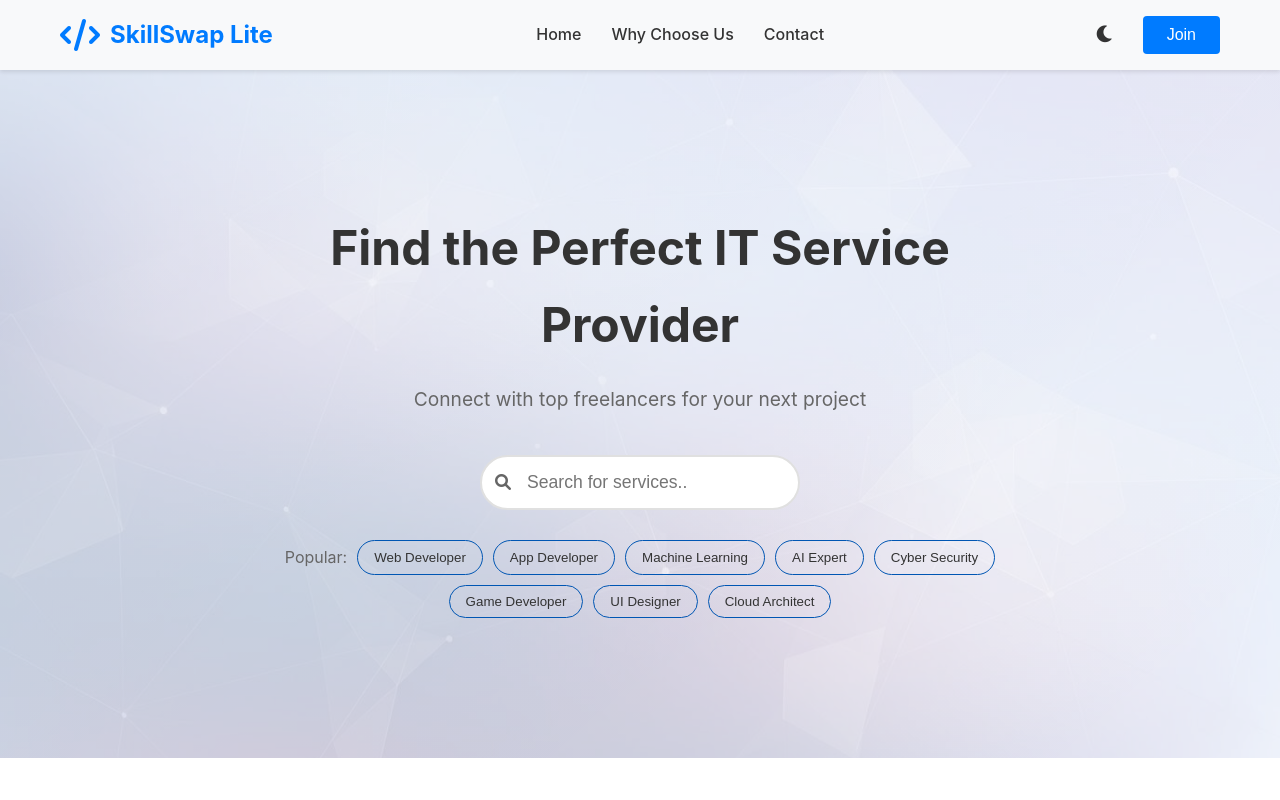
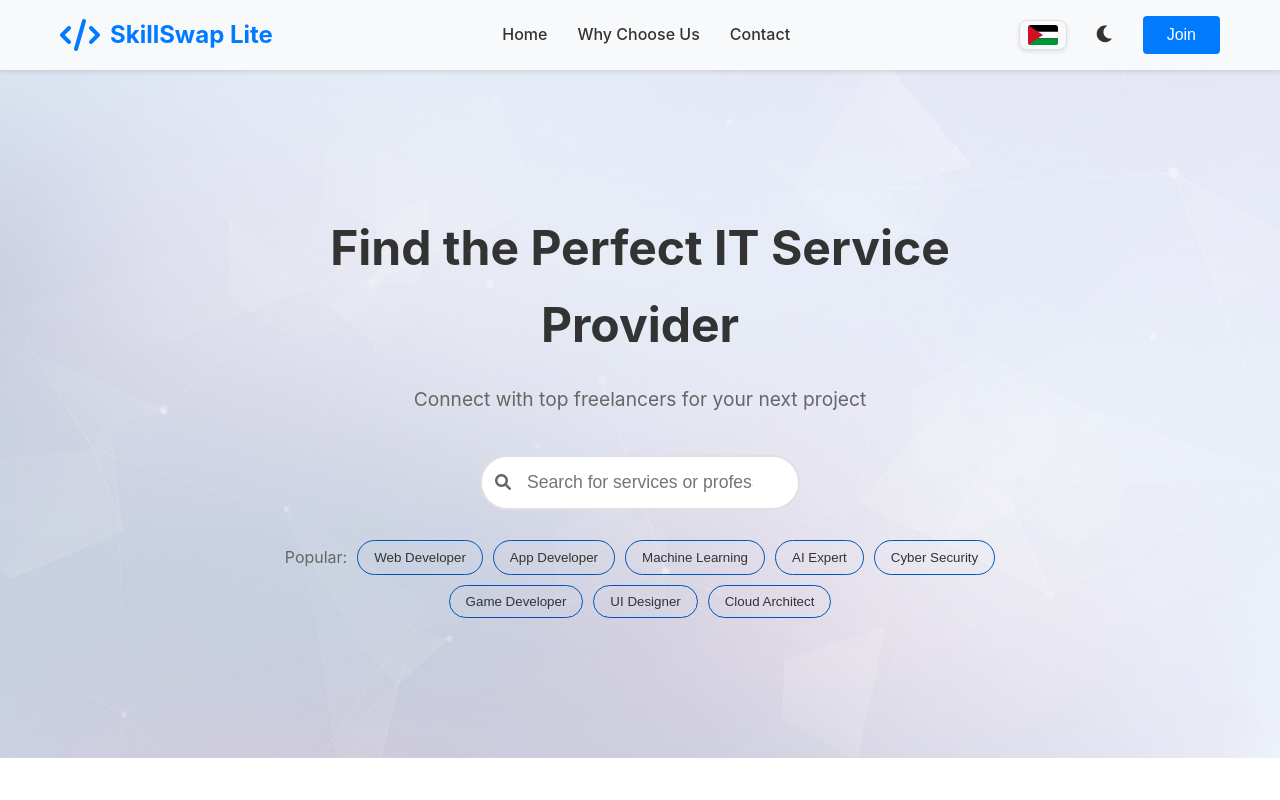
Before and after one commit to mehadee24/skillswap-lite, a website: page frontend/index.html in a window 1280 px wide. Shown: the top 800 px of the page. Drawn offline with Linux system fonts and the light colour scheme.

Commit message:
Palestine flag

```diff
--- a/frontend/css/styles.css
+++ b/frontend/css/styles.css
@@ -1740,3 +1740,144 @@ body {
 @keyframes spin {
     to { transform: rotate(360deg); }
 }
+
+
+/* ======================================== */
+/* Palestine Flag Styling */
+/* ======================================== */
+
+/* Palestine Flag Link */
+.palestine-flag-link {
+    text-decoration: none;
+    display: flex;
+    align-items: center;
+    transition: all 0.3s ease;
+    position: relative;
+}
+
+.palestine-flag-link:hover {
+    opacity: 0.9;
+}
+
+.palestine-flag-link:hover .palestine-flag {
+    transform: translateY(-2px);
+    box-shadow: 0 4px 12px var(--shadow-color);
+    border-color: var(--accent-color);
+}
+
+/* Palestine Flag Styling */
+.palestine-flag {
+    display: flex;
+    align-items: center;
+    justify-content: center;
+    cursor: pointer;
+    transition: all 0.3s ease;
+    border-radius: 8px;
+    padding: 4px 8px;
+    background: var(--bg-secondary);
+    border: 1px solid var(--border-color);
+    box-shadow: 0 2px 4px var(--shadow-color);
+}
+
+.palestine-flag svg {
+    width: 30px;
+    height: 20px;
+    border-radius: 3px;
+    transition: transform 0.3s ease;
+}
+
+.palestine-flag-link:hover .palestine-flag svg {
+    transform: scale(1.05);
+}
+
+/* Dark mode adjustment */
+[data-theme="dark"] .palestine-flag {
+    background: var(--bg-secondary);
+    border-color: var(--border-color);
+}
+
+/* Tooltip on hover */
+.palestine-flag-link::after {
+    content: "🇵🇸 Remember the children of Palestine";
+    position: absolute;
+    bottom: -40px;
+    left: 50%;
+    transform: translateX(-50%);
+    background: rgba(0, 0, 0, 0.85);
+    color: white;
+    padding: 6px 12px;
+    border-radius: 6px;
+    font-size: 11px;
+    font-weight: 500;
+    white-space: nowrap;
+    opacity: 0;
+    visibility: hidden;
+    transition: all 0.3s ease;
+    z-index: 1000;
+    pointer-events: none;
+    font-family: inherit;
+    letter-spacing: 0.3px;
+}
+
+.palestine-flag-link:hover::after {
+    opacity: 1;
+    visibility: visible;
+}
+
+/* Tooltip arrow */
+.palestine-flag-link::before {
+    content: "";
+    position: absolute;
+    bottom: -12px;
+    left: 50%;
+    transform: translateX(-50%);
+    border-width: 6px;
+    border-style: solid;
+    border-color: transparent transparent rgba(0, 0, 0, 0.85) transparent;
+    opacity: 0;
+    visibility: hidden;
+    transition: all 0.3s ease;
+    z-index: 1000;
+    pointer-events: none;
+}
+
+.palestine-flag-link:hover::before {
+    opacity: 1;
+    visibility: visible;
+}
+
+/* Responsive adjustments */
+@media (max-width: 768px) {
+    .palestine-flag svg {
+        width: 24px;
+        height: 16px;
+    }
+
+    .palestine-flag-link::after {
+        font-size: 9px;
+        white-space: normal;
+        width: 160px;
+        text-align: center;
+        bottom: -45px;
+    }
+
+    .palestine-flag-link::before {
+        bottom: -10px;
+    }
+}
+
+/* Animation for flag on page load */
+.palestine-flag {
+    animation: gentleFadeIn 0.5s ease-out;
+}
+
+@keyframes gentleFadeIn {
+    from {
+        opacity: 0;
+        transform: scale(0.95);
+    }
+    to {
+        opacity: 1;
+        transform: scale(1);
+    }
+}
--- a/frontend/index.html
+++ b/frontend/index.html
@@ -25,6 +25,21 @@
             </div>
 
             <div class="nav-controls">
+                <!-- Palestine Flag - Clickable -->
+                <a href="https://www.aljazeera.com/news/2026/4/15/israeli-attacks-kill-11-including-two-children-in-day-of-strikes-on-gaza"
+                   target="_blank"
+                   rel="noopener noreferrer"
+                   class="palestine-flag-link"
+                   title="Remember the children of Palestine 🇵🇸">
+                    <div class="palestine-flag">
+                        <svg width="30" height="20" viewBox="0 0 120 80" xmlns="http://www.w3.org/2000/svg">
+                            <rect width="120" height="80" fill="#000000"/>
+                            <rect y="27" width="120" height="26" fill="#FFFFFF"/>
+                            <rect y="54" width="120" height="26" fill="#009736"/>
+                            <polygon points="0,0 0,80 60,40" fill="#CE1126"/>
+                        </svg>
+                    </div>
+                </a>
 
                 <!-- Dark Mode Toggle -->
                 <button class="dark-mode-toggle" id="darkModeToggle">
@@ -50,7 +65,7 @@
                     <input type="text"
                            id="searchInput"
                            class="search-input"
-                           placeholder="Search for services.."
+                           placeholder="Search for services or professionals..."
                            autocomplete="off">
                 </div>
 
@@ -390,7 +405,7 @@
         </div>
     </div>
 
-    <!-- other scripts -->
+    <!-- Scripts -->
     <script src="js/darkmode.js"></script>
     <script src="js/search.js"></script>
     <script src="js/joinPopup.js"></script>
```
